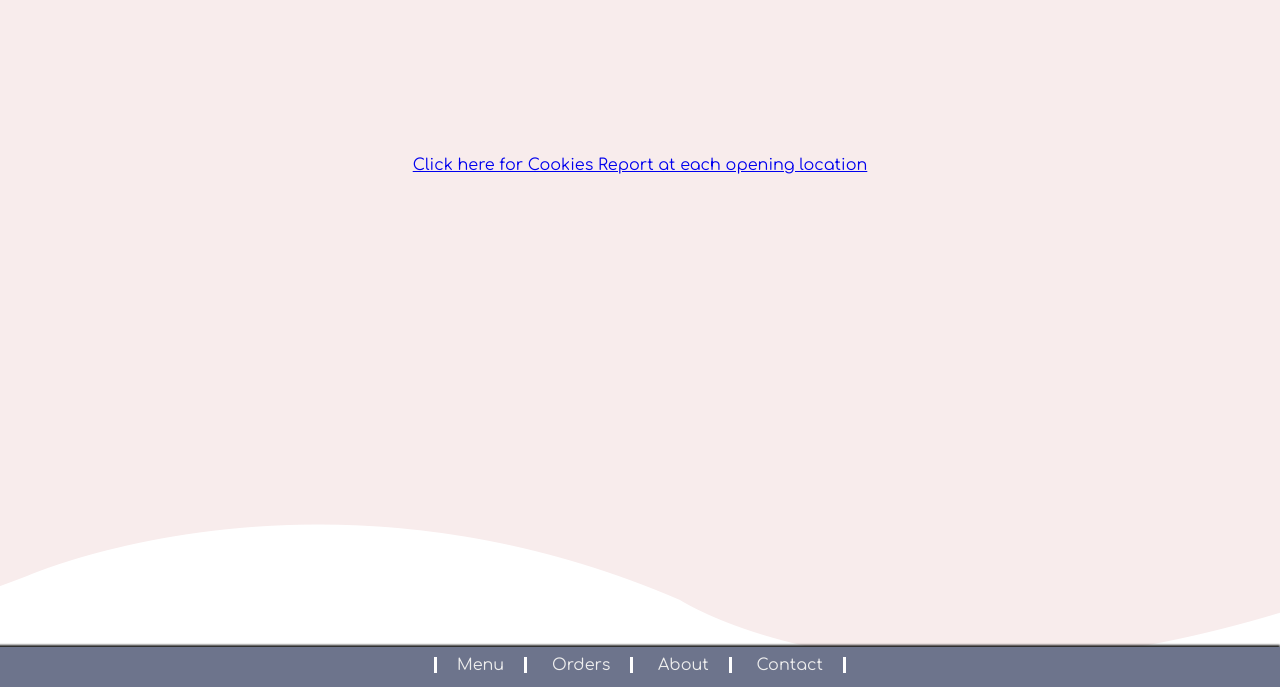
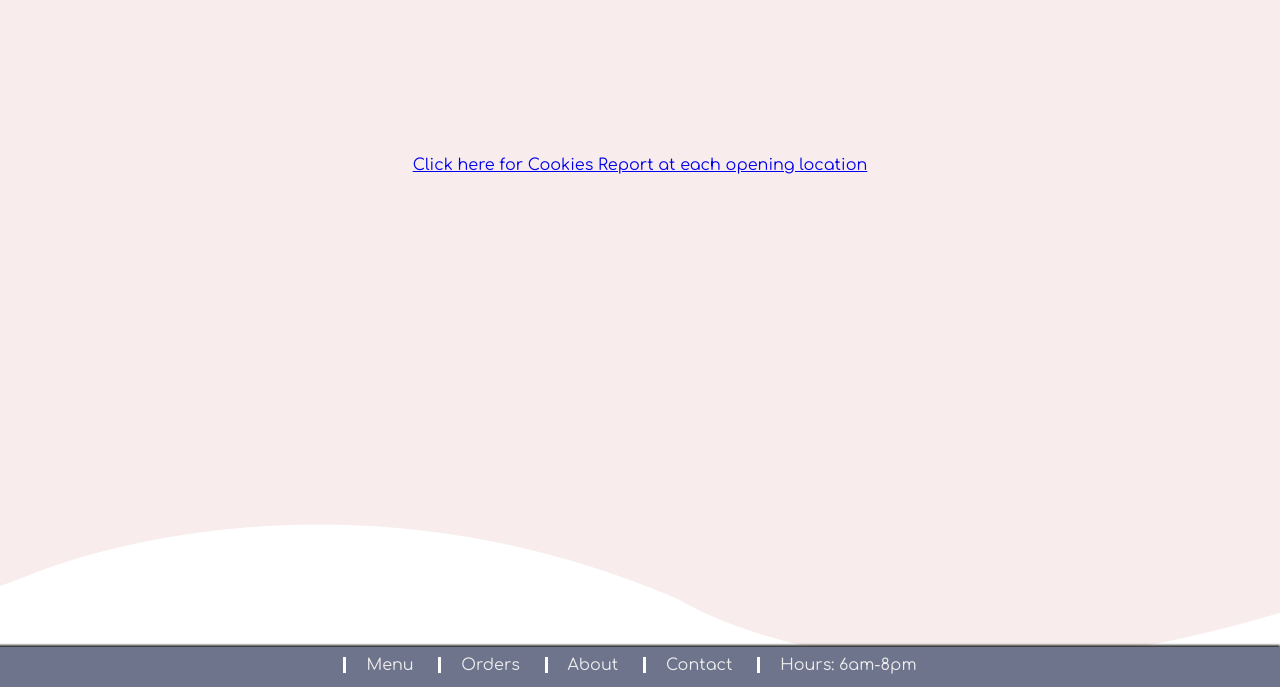
Before and after one commit to TheQuangNguyen/cookie-stand, a plain HTML site: page index.html in a window 1280 px wide. Shown: the part 113-800 px from the top of the page. Drawn offline with Linux system fonts and the light colour scheme.

Commit message:
final changes in design for monday

```diff
--- a/css/style.css
+++ b/css/style.css
@@ -101,21 +101,17 @@ body > nav > ul {
   z-index: 100;
   padding-top: 10px;
   padding-bottom: 0px;
-  box-shadow: -1px -1px 2px 1px #222222;
+  box-shadow: -1px -1px 2px 1px #333333;
 }
 
 body > nav > ul > li {
   display: inline-block;
   padding: 0px 20px;
-  border-right: solid white;
-}
-
-body > nav > ul > li:first-child {
   border-left: solid white;
+  color: #eeeeee;
 }
 
 body > nav > ul > li > a {
   color: #eeeeee;
   text-decoration: none;
-
 }
--- a/index.html
+++ b/index.html
@@ -23,6 +23,7 @@
         <li><a href="#order">Orders</a></li>
         <li><a href="#about">About</a></li>
         <li><a href="#contact">Contact</a></li>
+        <li>Hours: 6am-8pm</li>
       </ul>
     </nav>
 
```
Also changed, not shown: img/pike-place.jpg (added), img/seatac.jpg (added).
